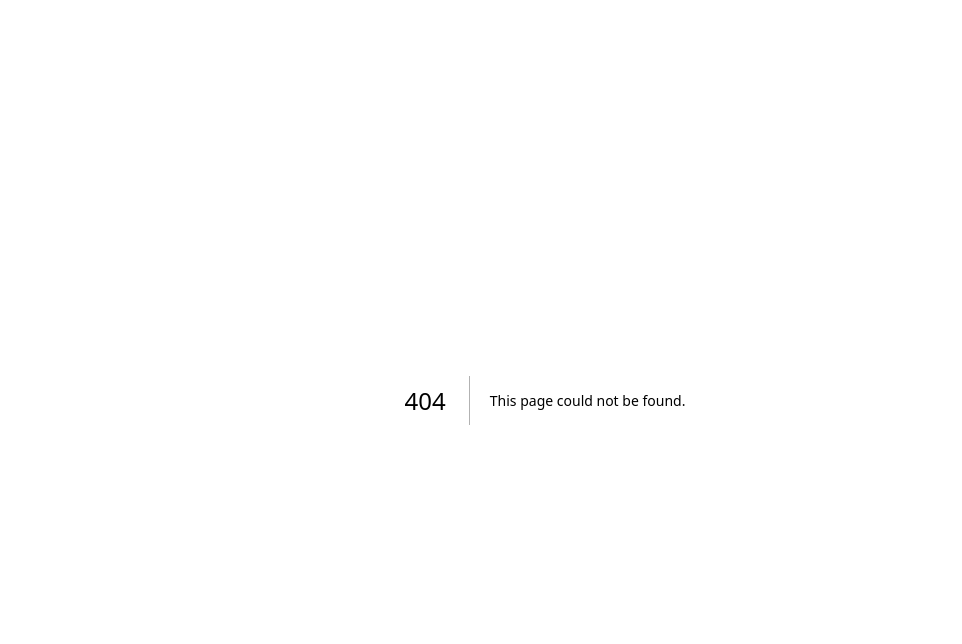
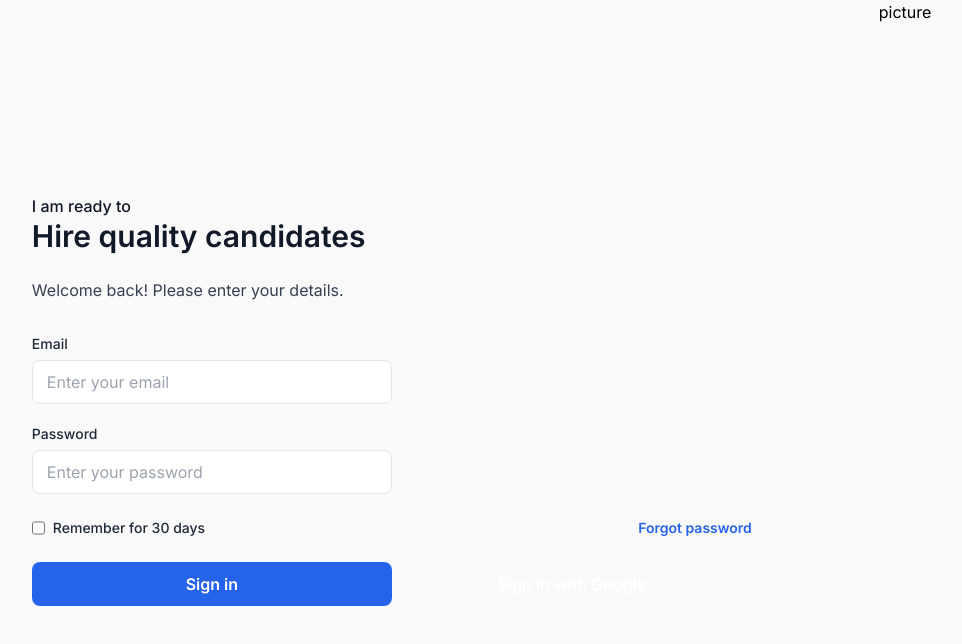
Before and after one commit to arekkonopka/cv-uploader, a Next.js app: page /login in a window 1280 px wide. Before the commit this address had no page. Shown: the top 644 px of the page, without its empty margins (95-1057 px from the left). Built offline with nearby package versions, Linux system fonts and the light colour scheme.

Commit message:
create login page part one

```diff
--- /dev/null
+++ b/src/app/login/page.js
@@ -0,0 +1,40 @@
+import React from 'react'
+import Link from 'next/link'
+
+const LoginPage = () => {
+  return <main class="flex flex-row h-screen bg-[#F9F9F9]">
+    <div class="grow flex flex-col justify-center items-center">
+      <div>
+      <p class="text-base font-medium text-gray-900">I am ready to</p>
+      <h2 class="text-3xl font-semibold text-gray-900 pb-6">Hire quality candidates</h2>
+
+      <p class="font-normal text-base text-gray-700 pb-8">Welcome back! Please enter your details.</p>
+
+      <div class="flex flex-col">
+        <label class="text-sm font-medium text-gray-800 pb-1.5" for="email">Email</label>
+        <input class="border rounded-lg h-11 w-[360px] px-3.5 py-2.5" type="text" id="email" name="email" placeholder='Enter your email'/>
+      </div>
+
+      <div class="flex flex-col pt-5">
+        <label class="text-sm font-medium text-gray-800 pb-1.5" for="password">Password</label>
+        <input class="border rounded-lg h-11 w-[360px] px-3.5 py-2.5 bg-white" type="password" id="password" name="password" placeholder='Enter your password'/>
+      </div>
+
+      <div class="flex flex-row py-6">
+      <input type="checkbox" id="vehicle1" name="vehicle1" value="Bike"/>
+      <label class="grow font-medium text-sm text-gray-800 pl-2" for="vehicle1">Remember for 30 days</label>
+      <Link class="text-sm font-semibold text-blue-600" href="/">Forgot password</Link>
+      </div>
+
+      <button class="bg-blue-600 w-[360px] h-11 text-white text-base font-semibold py-2.5 rounded-lg">Sign in</button>
+
+      <button class="w-[360px] h-11 text-white text-base font-semibold py-2.5 rounded-lg">Sign in with Google</button>
+      </div>
+    </div>
+    <div class="grow">
+      picture
+    </div>
+  </main>
+}
+
+export default LoginPage
```
Also changed, not shown: 1 other file (tests, documents, lock files or other folders).
